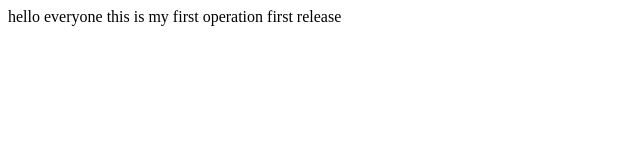
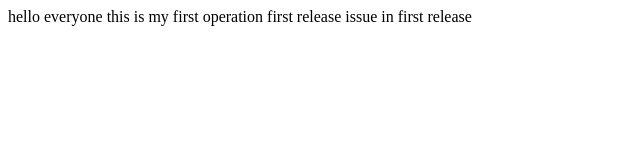
Before and after one commit to edvancerriya/com.first.demo, a plain HTML site: page WebContent/index.html in a window 1280 px wide. Shown: the whole page, without its empty margins (0-640 px from the left). Drawn offline with Linux system fonts and the light colour scheme.

Commit message:
fixed bug
fixed

```diff
--- a/WebContent/index.html
+++ b/WebContent/index.html
@@ -10,3 +10,5 @@ hello everyone
 </html>
 this is my first operation
 first release
+
+issue in first release
```
